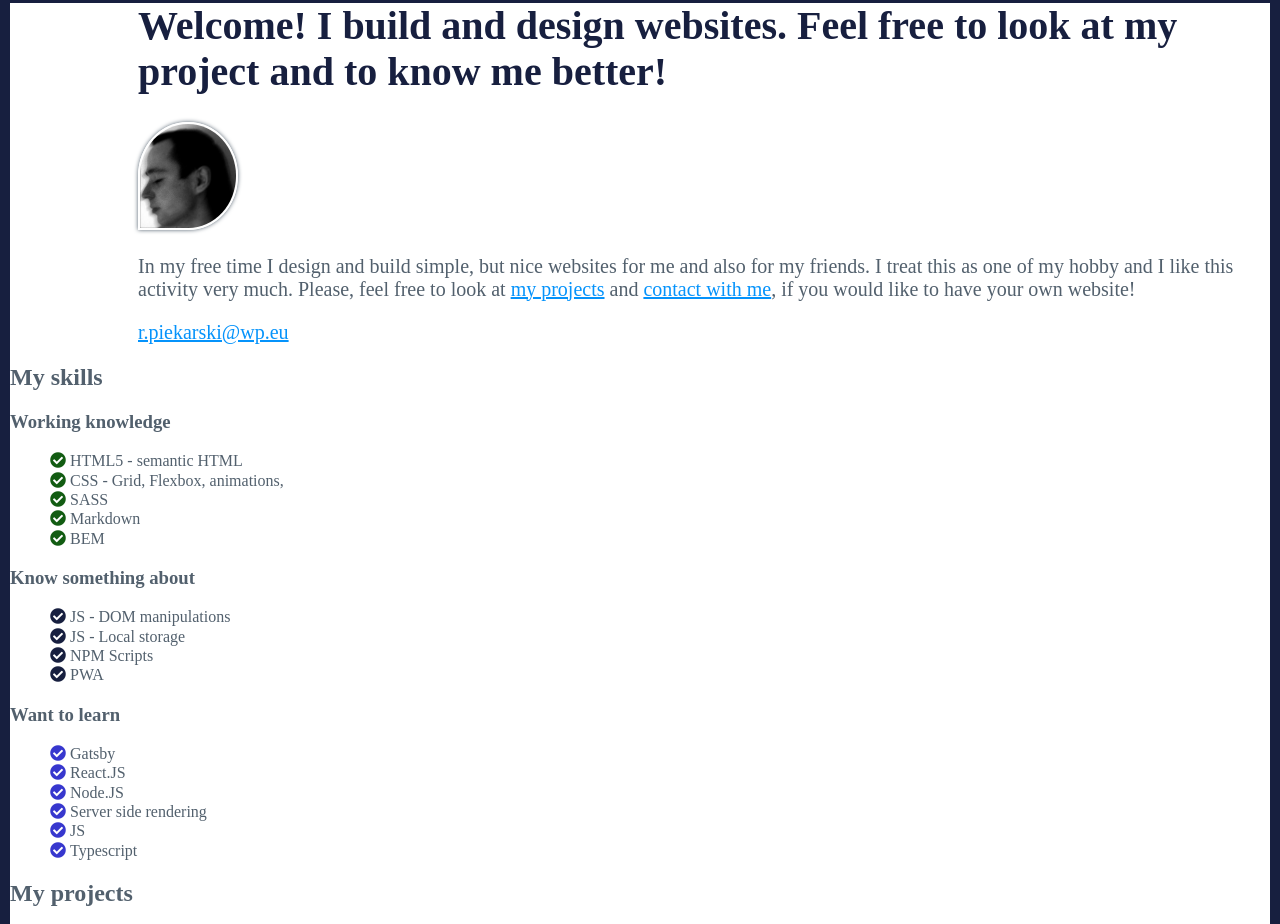
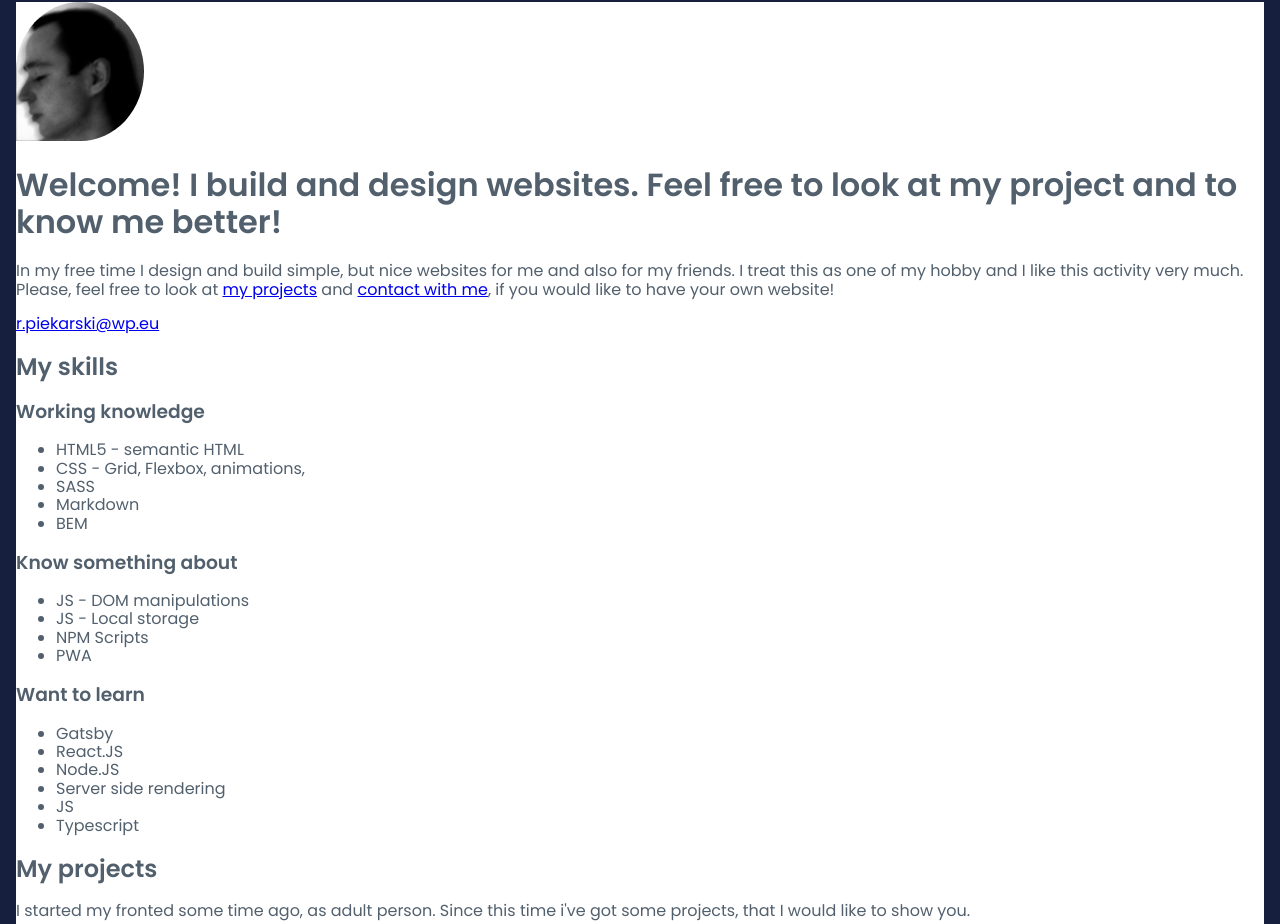
Before and after one commit to rafalpiekarski/rafalpiekarski.github.io, a website: page src/content/index.html in a window 1280 px wide. Shown: the part 14-938 px from the top of the page. Drawn offline with nearby package versions, Linux system fonts and the light colour scheme; files that its build step writes are made by us from their sources; files whose address does not match are found by name.

Commit message:
added font, main colors and main border

```diff
--- a/src/content/index.html
+++ b/src/content/index.html
@@ -26,13 +26,14 @@
 
   <link rel="stylesheet" href="css/main.css" />
   <link rel="stylesheet" href="https://use.fontawesome.com/releases/v5.3.1/css/all.css" integrity="sha384-mzrmE5qonljUremFsqc01SB46JvROS7bZs3IO2EmfFsd15uHvIt+Y8vEf7N7fWAU" crossorigin="anonymous">
+
 </head>
 
 <body>
   <main class="main">
     <section class="intro">
+        <img class="intro__img" src="assets/img/rp.jpg" alt="photo of author from profile, in suit, in dark background.">
       <h1 class="intro__title">Welcome! I build and design websites. Feel free to look at my project and to know me better!</h1>
-      <img class="intro__img" src="assets/img/rp.jpg" alt="photo of author from profile, in suit, in dark background.">
       <p class="intro__content">In my free time I design and build simple, but nice websites for me and also for my friends. I treat this as one of my hobby and I like this activity very much. Please, feel free to look at <a class="intro__link" href="projects">my projects</a> and <a class="intro__link" href="contact">contact with me</a>, if you would like to have your own website!</p>
       <p class="intro__content"><a class="intro__mail" href="mailto:r.piekarski@wp.eu">r.piekarski@wp.eu</a></p>
     </section>
@@ -74,7 +75,7 @@
       <p class="projects__description">I started my fronted some time ago, as adult person. Since this time i've got some projects, that I would like to show you.</p>
       <ul class="projects__list">
         <li class="project">
-          <img class="project__img" src="" alt="">
+          <img class="project__img" src="/assets/img/1024px-GitHub_font_awesome.png" alt="">
           <h3 class="project__title">Simple Editor</h3>
           <p class="project__content">Niewielki edytor umożliwiający zapisanie pojedynczej, istotnej informacji.</p>
           <div class="project__footer">
@@ -83,7 +84,7 @@
           </div>
         </li>
         <li class="project">
-          <img class="project__img" src="" alt="">
+          <img class="project__img" src="/assets/img/1024px-GitHub_font_awesome.png" alt="">
           <h3 class="project__title">Simple Editor</h3>
           <p class="project__content">Niewielki edytor umożliwiający zapisanie pojedynczej, istotnej informacji.</p>
           <div class="project__footer">
@@ -92,7 +93,7 @@
           </div>
         </li>
         <li class="project">
-          <img class="project__img" src="" alt="">
+          <img class="project__img" src="/assets/img/1024px-GitHub_font_awesome.png" alt="">
           <h3 class="project__title">Simple Editor</h3>
           <p class="project__content">Niewielki edytor umożliwiający zapisanie pojedynczej, istotnej informacji.</p>
           <div class="project__footer">
@@ -101,7 +102,7 @@
           </div>
         </li>
         <li class="project">
-          <img class="project__img" src="" alt="">
+          <img class="project__img" src="/assets/img/1024px-GitHub_font_awesome.png" alt="">
           <h3 class="project__title">Simple Editor</h3>
           <p class="project__content">Niewielki edytor umożliwiający zapisanie pojedynczej, istotnej informacji.</p>
           <div class="project__footer">
@@ -110,7 +111,7 @@
           </div>
         </li>
         <li class="project">
-          <img class="project__img" src="" alt="">
+          <img class="project__img" src="/assets/img/1024px-GitHub_font_awesome.png" alt="">
           <h3 class="project__title">Simple Editor</h3>
           <p class="project__content">Niewielki edytor umożliwiający zapisanie pojedynczej, istotnej informacji.</p>
           <div class="project__footer">
--- a/src/scss/_variables.scss
+++ b/src/scss/_variables.scss
@@ -3,3 +3,5 @@ $gray: #52606D;
 $green: rgb(18, 92, 18);
 $blue: rgb(55, 55, 206);
 $link: #0593FB;
+$lightgray: #F5F7FA;
+$white: #fff;
--- a/src/scss/main.scss
+++ b/src/scss/main.scss
@@ -1,6 +1,6 @@
 @import "_normalize";
 @import "_variables";
-
+@import url('https://fonts.googleapis.com/css?family=Poppins:300,400,500,600&display=swap&subset=latin-ext');
 
 html {
   box-sizing: border-box;
@@ -13,81 +13,19 @@ html {
 body {
   color: $gray;
   background: $navy;
-  margin: 0 auto;
-}
-
-.contact {
-  background-color: $navy;
-  &__mail {
-    color: $link;
-  }
+  font-family: 'Poppins', sans-serif;
+  border: 16px solid $navy;
 }
 
 .main {
-  background: white;
-  margin: 10px auto;
-  margin-top: -10px;
-  max-width: calc(100% - 20px);
-  width: 100%;
-}
-
-.intro {
-  margin-left: 128px;
-}
-
-.intro__content {
-  color: $gray;
-  font-size: 20px;
+  background-color: $white;
 }
 
 .intro__img {
-  width: 100px;
-  max-width: 100%;
+  max-width: 128px;
   border-radius: 50% 50% 50% 0;
-  border: 2px solid white;
-  box-shadow: 0 0 4px $gray;
 }
 
-.intro__link {
-  color: $link;
+.project__img {
+  max-width: 48px;
 }
-
-.intro__mail {
-  color: $link;
-  font-size: 20px;
-}
-
-.listed-skills__list-element {
-  list-style: none;
-}
-
-.listed-skills__list-element:before {
-  font-family: "Font Awesome 5 Free";
-  font-weight: 600;
-  content: "\f058  ";
-}
-
-.listed-skills__list-element--green:before {
-  color: $green;
-}
-
-.listed-skills__list-element--navy:before {
-  color: $navy;
-}
-
-.listed-skills__list-element--blue:before {
-  color: $blue;
-}
-
-.project__link {
-  color: $link;
-}
-
-.intro__title {
-  color: $navy;
-  font-size: 40px;
-}
-
-.social__link {
-  color: $link;
-}
```
Also changed, not shown: src/assets/img/1024px-GitHub_font_awesome.png (added).
